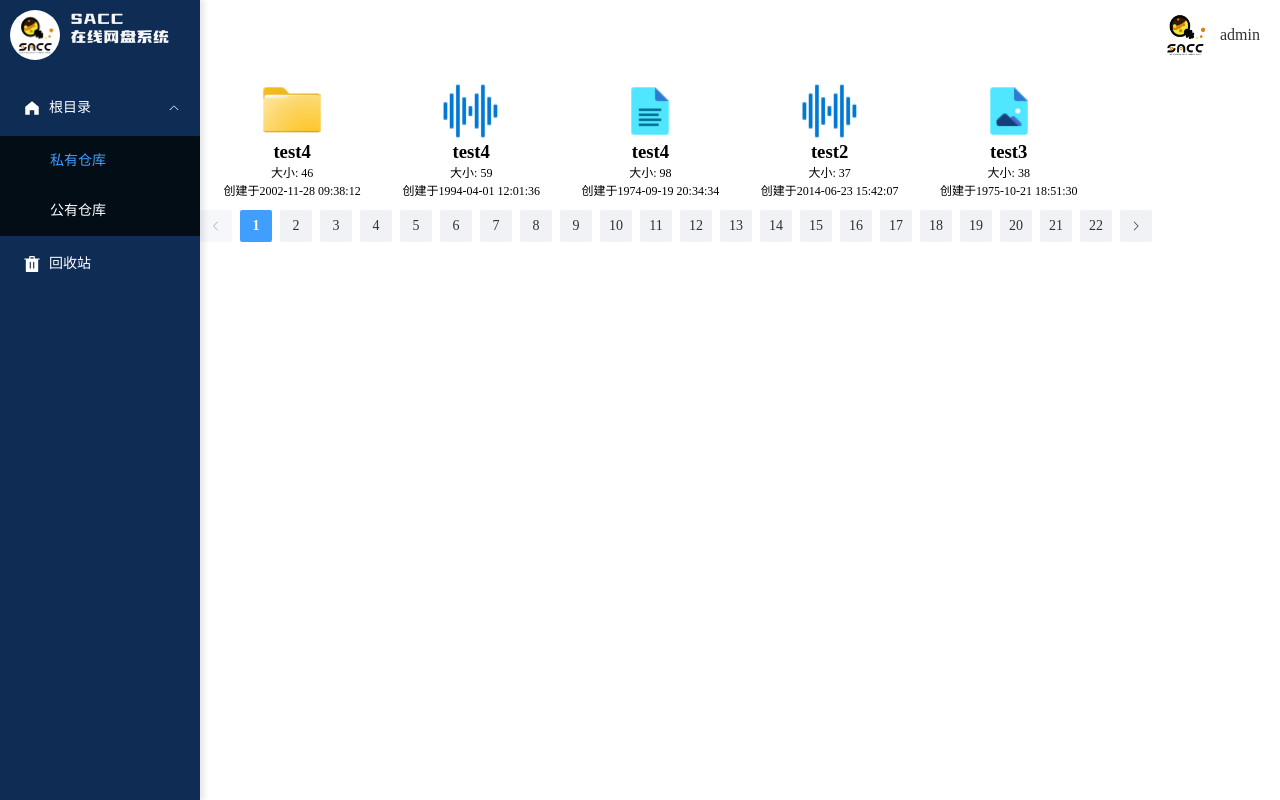
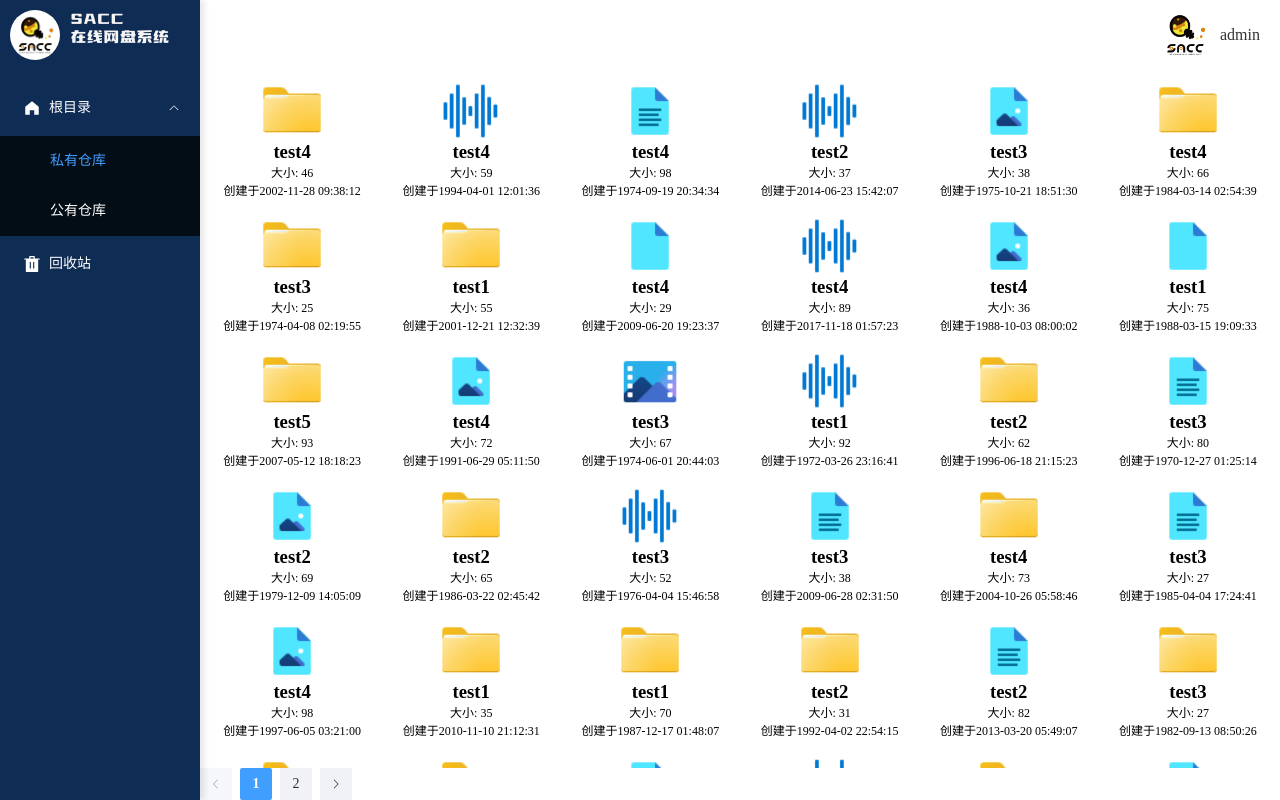
Before and after one commit to ARExc/SACC-Drive-Vue, a Vue app: page /home/Recycle in a window 1280 px wide. Built offline with nearby package versions, Linux system fonts and the light colour scheme.

Commit message:
Merge branch 'feat.sharding' of github.com:osmanthuspeace/SACC-Drive into Hutianyv

```diff
--- a/src/mock/index.js
+++ b/src/mock/index.js
@@ -68,7 +68,7 @@ Mock.mock(
         "errorMsg": "null",
         "data": {
             "total": 88,
-            "records|5": [ // 生成5个记录，如需更多可调整数字
+            "records|88": [ // 生成5个记录，如需更多可调整数字
                 {
                     "id": "@guid", // 使用Mock.js的@guid方法生成唯一ID
                     "status|1-60": 1, // 随机生成1到60之间的整数
--- a/src/views/Recycle.vue
+++ b/src/views/Recycle.vue
@@ -1,5 +1,6 @@
 <template>
-  <div class="container" ref="container">
+    <div class="recycle" ref="container">
+      <div class="container" >
     <div
       class="file-item"
       v-for="file in records"
@@ -22,12 +23,21 @@
       </ul>
     </div>
   </div>
+    </div>
   <el-pagination
   background
-  layout="prev, pager, next" :total="total" hide-on-single-page  :page-size = "elmPageSize" :pager-count="pageCount" />
+  layout="prev, pager, next"
+  :small = false
+  v-model:total="total"
+  :page-sizes="[10, 20, 30, 40]"
+  v-model:page-size = "elmPageSize"
+  v-model:current-page="pageNo"
+
+:pager-count="pageCount" />
 </template>
 
 <script setup>
+//@current-change="getRecycleList"
 import { createHydrationRenderer, onMounted, reactive, ref, watch} from "vue";
 import router from "@/router/index";
 import request from "@/utility/request";
@@ -35,24 +45,37 @@ import { ElMessage, ElMessageBox } from 'element-plus'
 const showMenu = ref(false);
 const menuPosition = ref({ x: 0, y: 0 });
 let records = ref([]);
-let pageNo = ref();
-let pageSize = ref();
-let total = ref(10);
+let pageNo = ref(1);
+let total = ref();
 let selectedFileId = ref();
-let pageCount = ref(10);
-const container = ref();
-// let elmPageSize = ref((container.offsetWidth/166)*(container.offsetHeight/100));
-let elmPageSize = ref(4);
-pageCount.value = total/elmPageSize;
-onMounted(
-  getRecycleList
+let pageCount = ref(5);
+let container =ref();
+let elmPageSize = ref();
+watch([pageNo,elmPageSize],()=>{
+  getRecycleList()
+}
+)
+//let elmPageSize = ref((container.offsetWidth/166)*(container.offsetHeight/100));
+onMounted(()=>{
+  elmPageSize = Math.ceil((container.value.offsetWidth/166)*(container.value.offsetHeight/100));
+  console.log(Math.ceil((container.value.offsetWidth/166)*(container.value.offsetHeight/100)))
+  //console.log((container.value.offsetWidth/166)*(container.value.offsetHeight/100))
+  getRecycleList()
+}
 )
 function getRecycleList() {
-  request.get("/api/recycle/getRecycleList")
+  //this.pageNo = val;
+  request.get("/api/recycle/getRecycleList",{
+    params:{
+      pageNo:pageNo.value,
+      pageSize:elmPageSize.value
+    }
+  })
     .then((response) => {
       if (response.data.code === 1) {
       records.value = response.data.data.records;
       total.value = response.data.data.total;
+      pageCount.value = total/elmPageSize;
 }
     })
     .catch((error) => {
@@ -171,10 +194,10 @@ function recoverItem() {
   overflow:auto;
 } */
 
-.main {
-  display: flex;
-  flex-direction: column;
-  flex: 1;
+.recycle {
+  width: 100%;
+  height: 100%;
+  overflow: auto;
 }
 
 .custom-context-menu {
--- a/src/views/Side.vue
+++ b/src/views/Side.vue
@@ -25,7 +25,7 @@
         <el-menu-item index="/home/privateDisk" class="menu-item" @click="toPrivate">私有仓库</el-menu-item>
         <el-menu-item index="/home/publicDisk" class="menu-item" @click="toPublic">公有仓库</el-menu-item>
       </el-sub-menu>
-      <el-menu-item index="/Home/Recycle">
+        <el-menu-item index="/Home/Recycle">
         <el-icon><DeleteFilled /></el-icon>
         <template #title>回收站</template>
       </el-menu-item>
```
